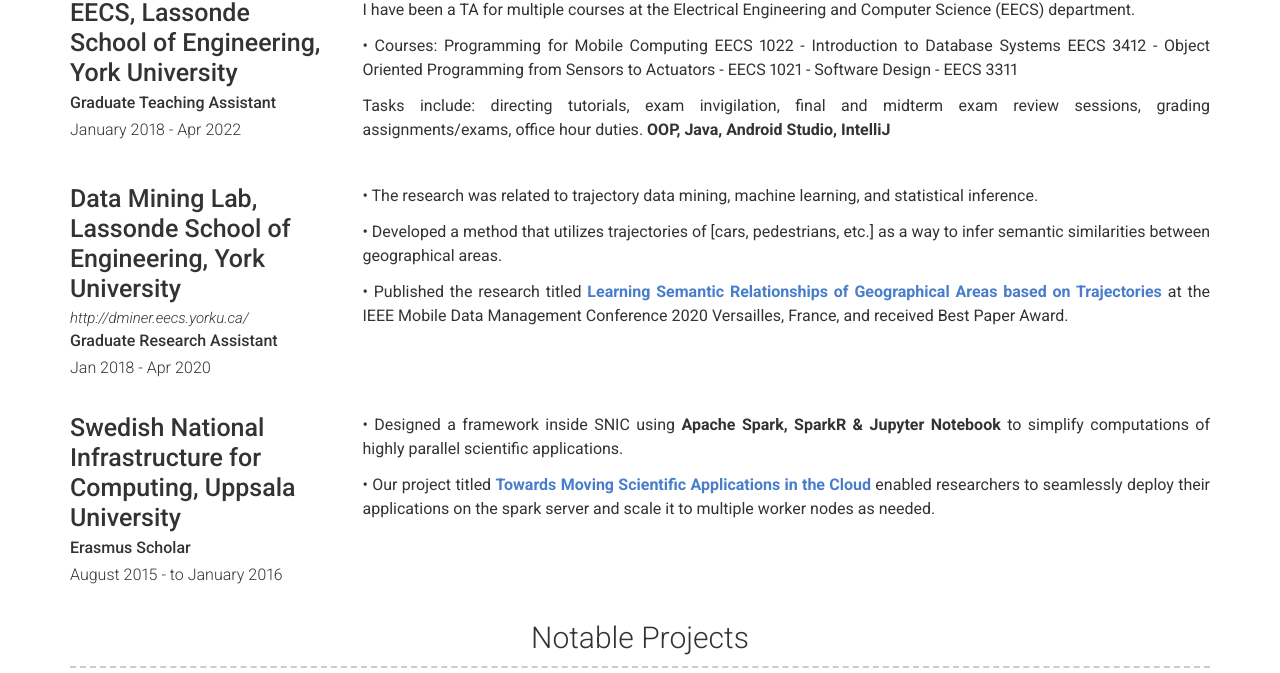
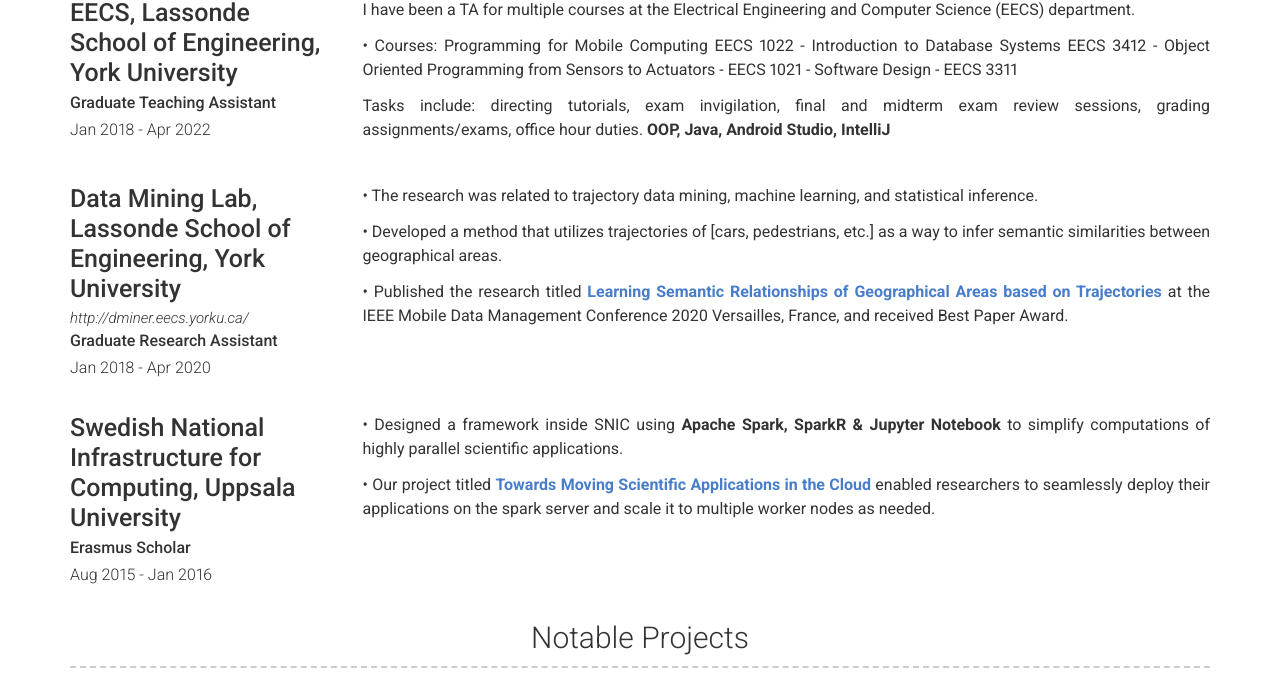
Before and after one commit to saimmehmood/saimmehmood.github.io, a Jekyll site: the page built from index.md, in a window 1280 px wide and 900 px high, scrolled down 704 px. Shown: the part 140-813 px from the top of the window. Built offline with Jekyll 4.4.1, drawn with Linux system fonts in a browser that asks for light colours; nearby versions of some CDN libraries.

Commit message:
minor improvements

```diff
--- a/_data/experience.yml
+++ b/_data/experience.yml
@@ -2,7 +2,7 @@
   company: EECS, Lassonde School of Engineering, York University
   # link: http://dminer.eecs.yorku.ca/
   job_title: Graduate Teaching Assistant
-  dates: January 2018 - Apr 2022
+  dates: Jan 2018 - Apr 2022
   # quote: >
   #  Solving 21st century problems by diging holes and making game changing products like the *not a flamethrower*
   description: | # this will include new lines to allow paragraphs
@@ -31,7 +31,7 @@
   company: Swedish National Infrastructure for Computing, Uppsala University
   # link: http://dminer.eecs.yorku.ca/
   job_title: Erasmus Scholar
-  dates: August 2015 - to January 2016
+  dates: Aug 2015 - Jan 2016
   # quote: >
   #  Solving 21st century problems by diging holes and making game changing products like the *not a flamethrower*
   description: | # this will include new lines to allow paragraphs
```
